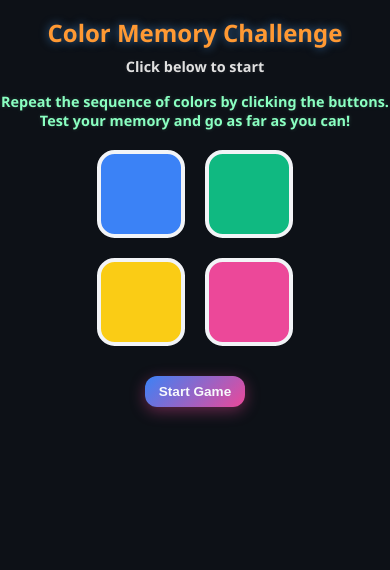
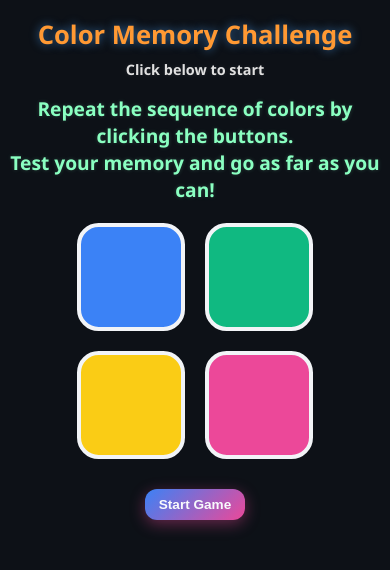
Before and after one commit to Pratham21223/Simon-says, a plain HTML site: page index.html in a window 390 px wide. Drawn offline with Linux system fonts and the light colour scheme.

Commit message:
Add files via upload

```diff
--- a/style.css
+++ b/style.css
@@ -41,8 +41,8 @@ h3 {
 }
 
 .btn {
-    height: 180px;
-    width: 180px;
+    height: 200px;
+    width: 200px;
     border-radius: 20%;
     border: solid 10px #f2f4f7;
     cursor: pointer;
@@ -118,42 +118,35 @@ h3 {
     box-shadow: 0 3px 10px rgba(16, 185, 129, 0.3);
 }
 
+/* Responsive Styles */
 @media (max-width: 992px) {
     .btn {
-        width: 140px;
-        height: 140px;
+        width: 160px;
+        height: 160px;
         border-width: 8px;
     }
 
     h1 {
-        font-size: 2.2rem;
+        font-size: 2.4rem;
     }
 
     h2 {
-        font-size: 1.3rem;
-    }
-
-    h3 {
-        font-size: 1.1rem;
+        font-size: 1.2rem;
     }
 }
 
 @media (max-width: 600px) {
     .btn {
-        width: 100px;
-        height: 100px;
+        width: 120px;
+        height: 120px;
         border-width: 6px;
     }
 
     h1 {
-        font-size: 1.8rem;
+        font-size: 2rem;
     }
 
     h2 {
-        font-size: 1rem;
-    }
-
-    h3 {
         font-size: 1rem;
     }
 
@@ -166,20 +159,16 @@ h3 {
 
 @media (max-width: 400px) {
     .btn {
-        width: 80px;
-        height: 80px;
+        width: 100px;
+        height: 100px;
         border-width: 4px;
     }
 
     h1 {
-        font-size: 1.5rem;
+        font-size: 1.6rem;
     }
 
     h2 {
-        font-size: 0.9rem;
-    }
-
-    h3 {
         font-size: 0.9rem;
     }
 
```
